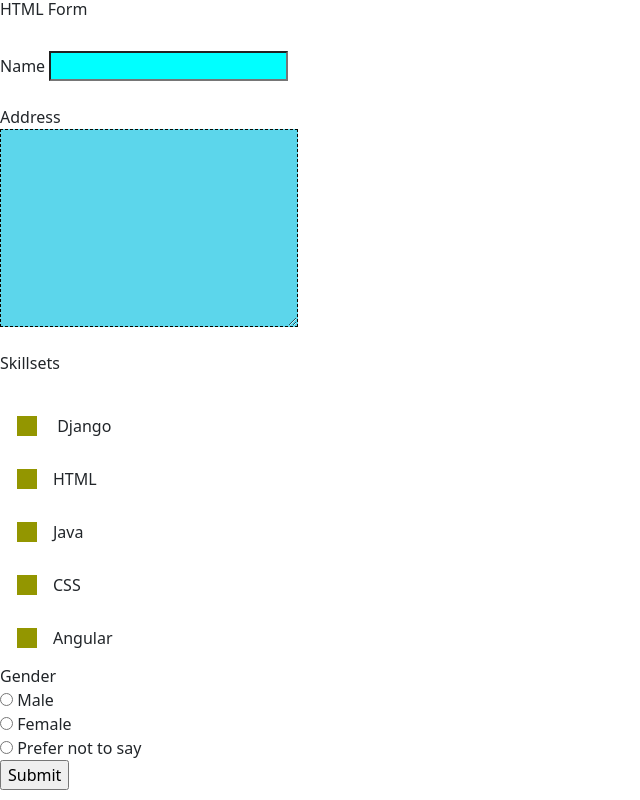
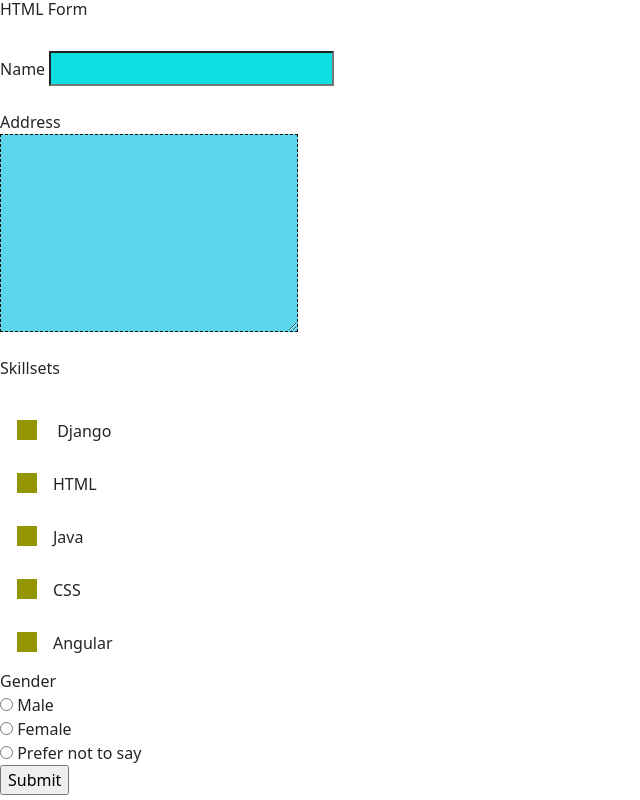
Before and after one commit to Arkr2000/Python-Django-Full-Stack-Development, a plain HTML site: page Assignment 3/index.html in a window 1280 px wide. Shown: the whole page, without its empty margins (0-640 px from the left). Drawn offline with nearby package versions, Linux system fonts and the light colour scheme.

Commit message:
Update style.css

```diff
--- a/Assignment 3/style.css
+++ b/Assignment 3/style.css
@@ -1,5 +1,11 @@
+body{
+    margin: 0;
+
+}
+
 .txtarea
 {
-    color:red;
-    background-color: cyan;
+    color:rgb(15, 3, 3);
+    background-color: rgb(11, 223, 223);
+    font-size: larger;
 }
```
